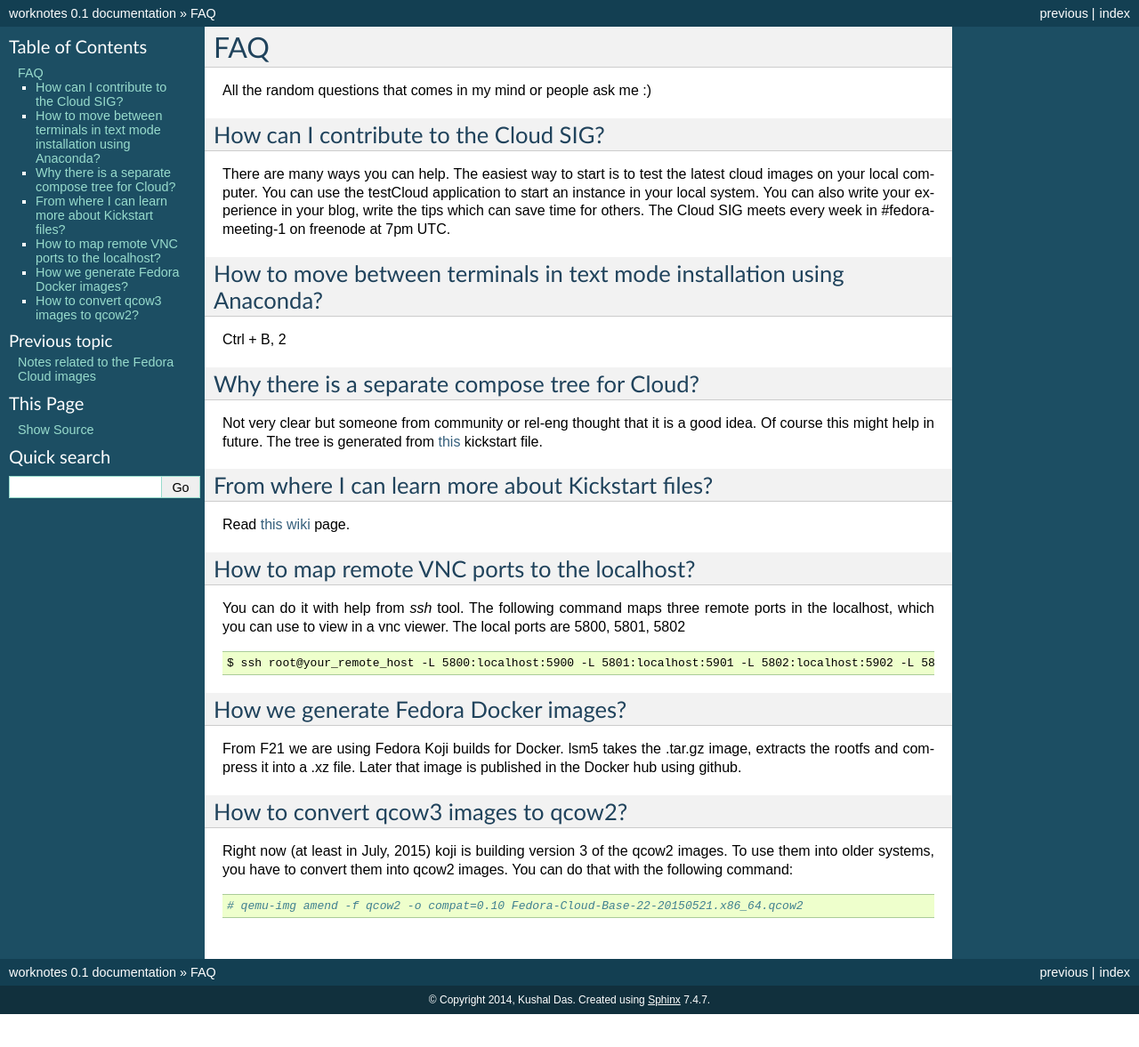
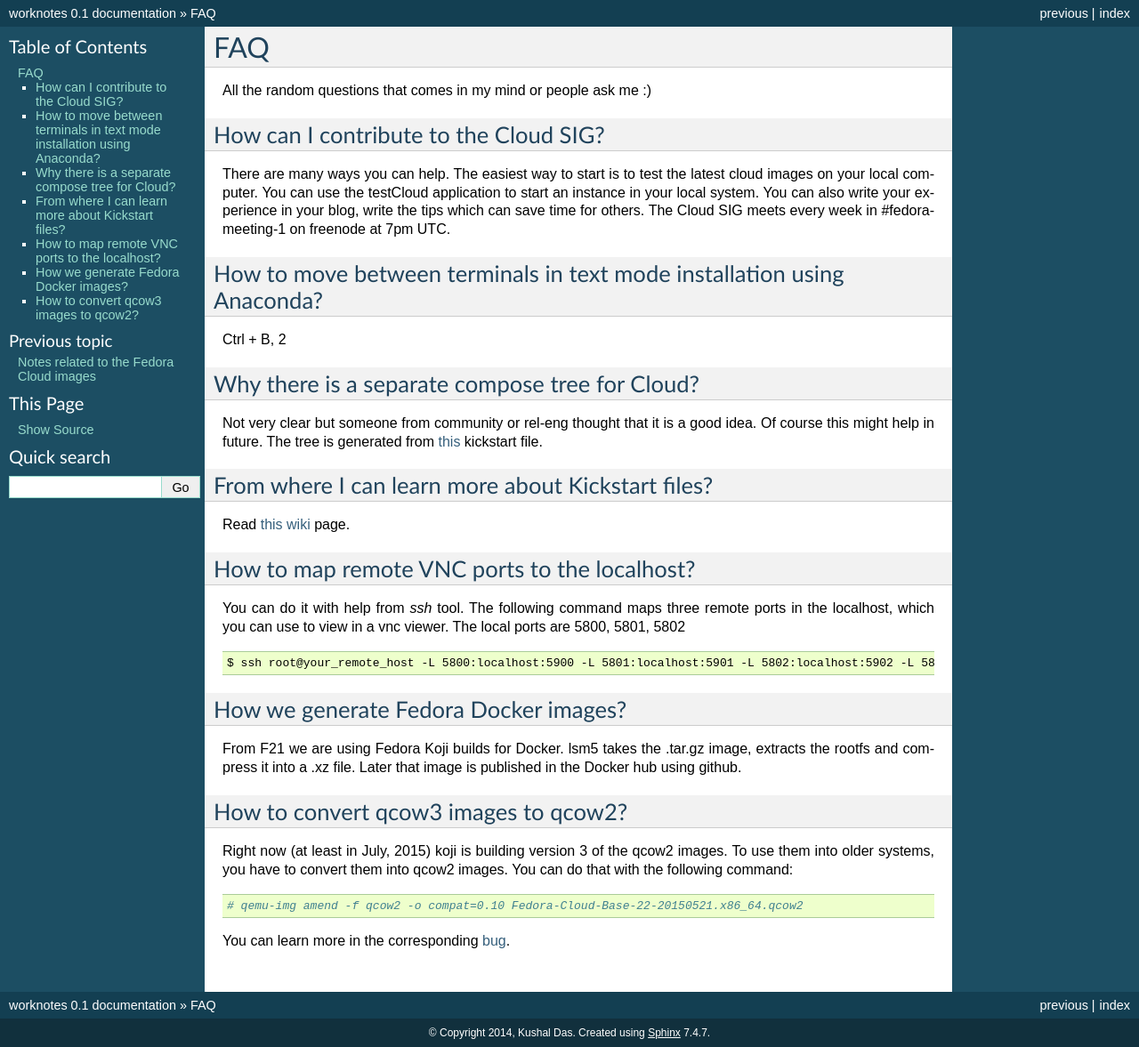
Before and after one commit to kushaldas/worknotes, a Sphinx documentation site: the page built from docs/faq.rst, in a window 1280 px wide. Shown: the whole page at 89% size. Built offline with Sphinx 7.4.7, drawn with Linux system fonts in a browser that asks for light colours; before the commit the page ends 1140 px from its top, so only the background shows below that.

Commit message:
Adds the bug numger for qcow2 faq entry.

```diff
--- a/docs/faq.rst
+++ b/docs/faq.rst
@@ -48,3 +48,5 @@ How to convert qcow3 images to qcow2?
 Right now (at least in July, 2015) koji is building version 3 of the qcow2 images. To use them into older systems, you have to convert them into qcow2 images. You can do that with the following command::
 
     # qemu-img amend -f qcow2 -o compat=0.10 Fedora-Cloud-Base-22-20150521.x86_64.qcow2
+
+You can learn more in the corresponding `bug <https://bugzilla.redhat.com/show_bug.cgi?id=1226979>`_.
```
